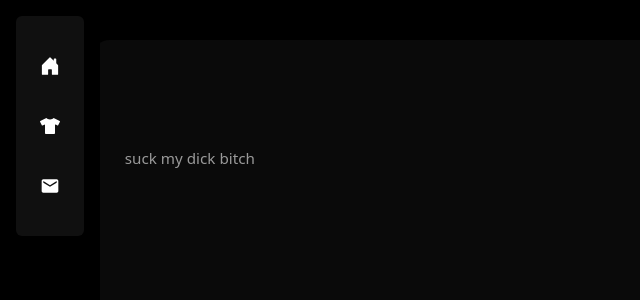
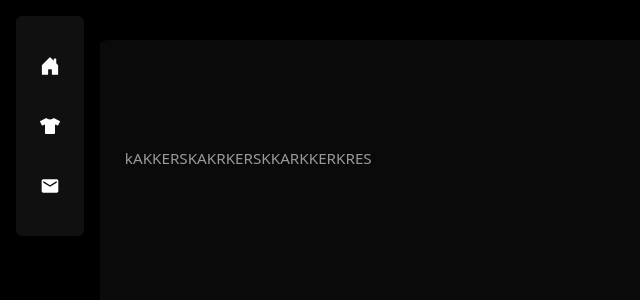
Before and after one commit to kaisic1224/void-shop, a Next.js app: page / in a window 1280 px wide. Shown: the top 300 px of the page, without its empty margins (0-640 px from the left). Built offline with nearby package versions, Linux system fonts and the light colour scheme.

Commit message:
Update index.tsx

```diff
--- a/pages/index.tsx
+++ b/pages/index.tsx
@@ -19,7 +19,7 @@ const Home: NextPage = () => {
       <main className='px-8'>
         <section className='grid grid-cols-2 min-h-screen'>
           <div className='mt-[15vh]'>
-            suck my dick bitch
+            kAKKERSKAKRKERSKKARKKERKRES
             {/* <Image
               src={"/blink.gif"}
               width={400}
```
